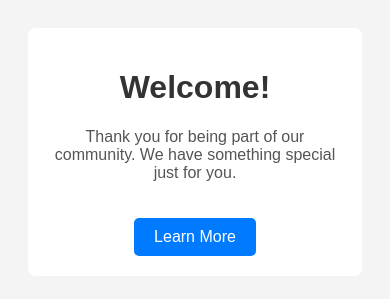
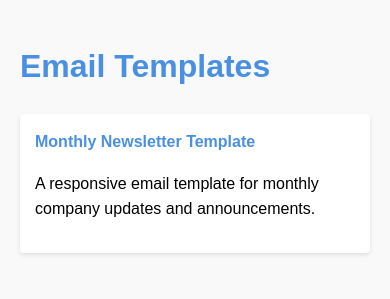
Before and after one commit to bilalabal/sampleMailTemp, a plain HTML site: page index.html in a window 390 px wide. Drawn offline with Linux system fonts and the light colour scheme.

Commit message:
Add email templates: create index.html and newsletters.html with responsive design

```diff
--- a/index.html
+++ b/index.html
@@ -1,45 +1,51 @@
 <!DOCTYPE html>
-<html lang="en">
-  <head>
-    <meta charset="UTF-8" />
-    <title>Welcome to Our Special Offer!</title>
-  </head>
-  <body
-    style="
-      font-family: Arial, sans-serif;
-      text-align: center;
-      background-color: #f4f4f4;
-      padding: 20px;
-    "
-  >
-    <div
-      style="
-        background-color: #ffffff;
-        padding: 20px;
-        border-radius: 8px;
-        max-width: 600px;
-        margin: auto;
-      "
-    >
-      <h1 style="color: #333333">Welcome!</h1>
-      <p style="color: #555555">
-        Thank you for being part of our community. We have something special
-        just for you.
-      </p>
-      <a
-        href="https://yourwebsite.com"
-        style="
-          display: inline-block;
-          margin-top: 20px;
-          padding: 10px 20px;
-          background-color: #007bff;
-          color: #ffffff;
-          text-decoration: none;
-          border-radius: 5px;
-        "
-      >
-        Learn More
-      </a>
+<html>
+<head>
+    <meta charset="utf-8">
+    <meta name="viewport" content="width=device-width, initial-scale=1.0">
+    <title>Email Templates</title>
+    <style>
+        body {
+            margin: 0;
+            padding: 20px;
+            font-family: Arial, sans-serif;
+            line-height: 1.6;
+            background-color: #f9f9f9;
+        }
+        .container {
+            max-width: 800px;
+            margin: 0 auto;
+        }
+        h1 {
+            color: #4A90E2;
+        }
+        .template-list {
+            list-style: none;
+            padding: 0;
+        }
+        .template-item {
+            background: white;
+            padding: 15px;
+            margin-bottom: 10px;
+            border-radius: 4px;
+            box-shadow: 0 2px 4px rgba(0,0,0,0.1);
+        }
+        .template-item a {
+            color: #4A90E2;
+            text-decoration: none;
+            font-weight: bold;
+        }
+    </style>
+</head>
+<body>
+    <div class="container">
+        <h1>Email Templates</h1>
+        <ul class="template-list">
+            <li class="template-item">
+                <a href="newsletters.html">Monthly Newsletter Template</a>
+                <p>A responsive email template for monthly company updates and announcements.</p>
+            </li>
+        </ul>
     </div>
-  </body>
+</body>
 </html>
```
Also changed, not shown: newsletters.html (added, +138 -0 lines).
